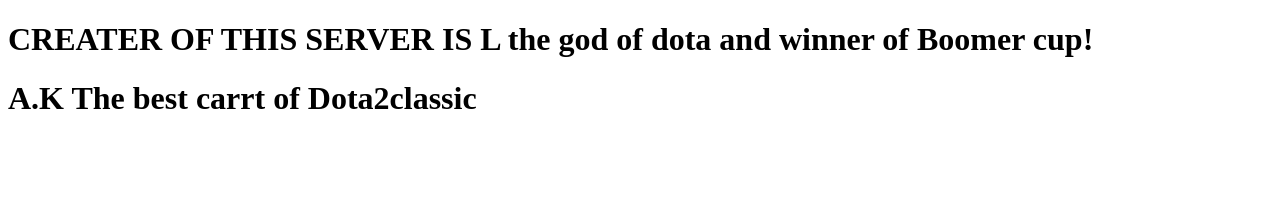
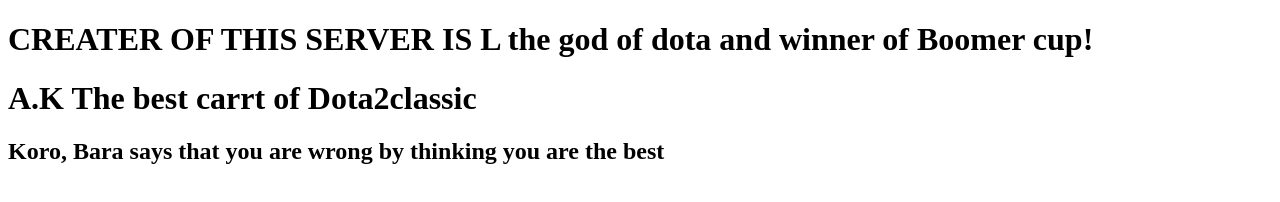
Before and after one commit to TakerulHayashi/useless_project, a plain HTML site: page index.html in a window 1280 px wide. Drawn offline with Linux system fonts and the light colour scheme.

Commit message:
secondversion

```diff
--- a/index.html
+++ b/index.html
@@ -11,8 +11,8 @@
         <div class="main_bg">
             <h1>CREATER OF THIS SERVER IS L the god of dota and winner of Boomer cup!</h1>
             <h1>A.K The best carrt of Dota2classic</h1>
+            <h2>Koro, Bara says that you are wrong by thinking you are the best</h2>
         </div>
-
     </header>
 </body>
 </html>
```
